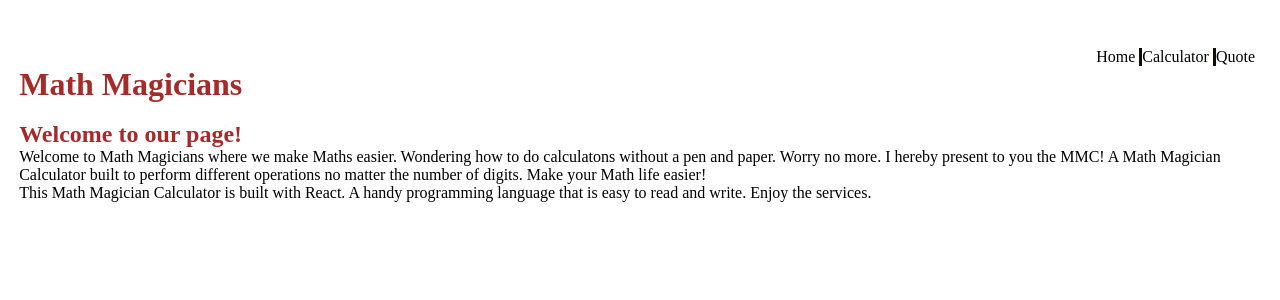
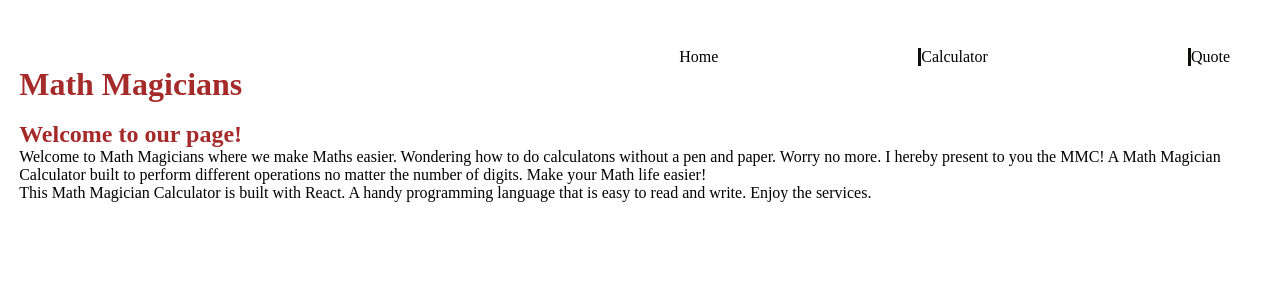
Before and after one commit to Graycemuthui/Calculator, a React (Create React App) app: page / in a window 1280 px wide. Shown: the top 300 px of the page. Built offline with nearby package versions, Linux system fonts and the light colour scheme.

Commit message:
Fix linters

```diff
--- a/src/components/Navlinks/Nav.css
+++ b/src/components/Navlinks/Nav.css
@@ -1,7 +1,7 @@
 .nav-bar {
   display: flex;
   flex-direction: row;
-  margin-right: 25px;
+  margin-right: 50px;
   justify-content: flex-end;
 }
 
@@ -10,7 +10,7 @@
   flex-direction: row;
   list-style-type: none;
   border-left: black;
-  gap: 4px;
+  gap: 200px;
   justify-content: flex-end;
   margin-top: 3rem;
 }
```
